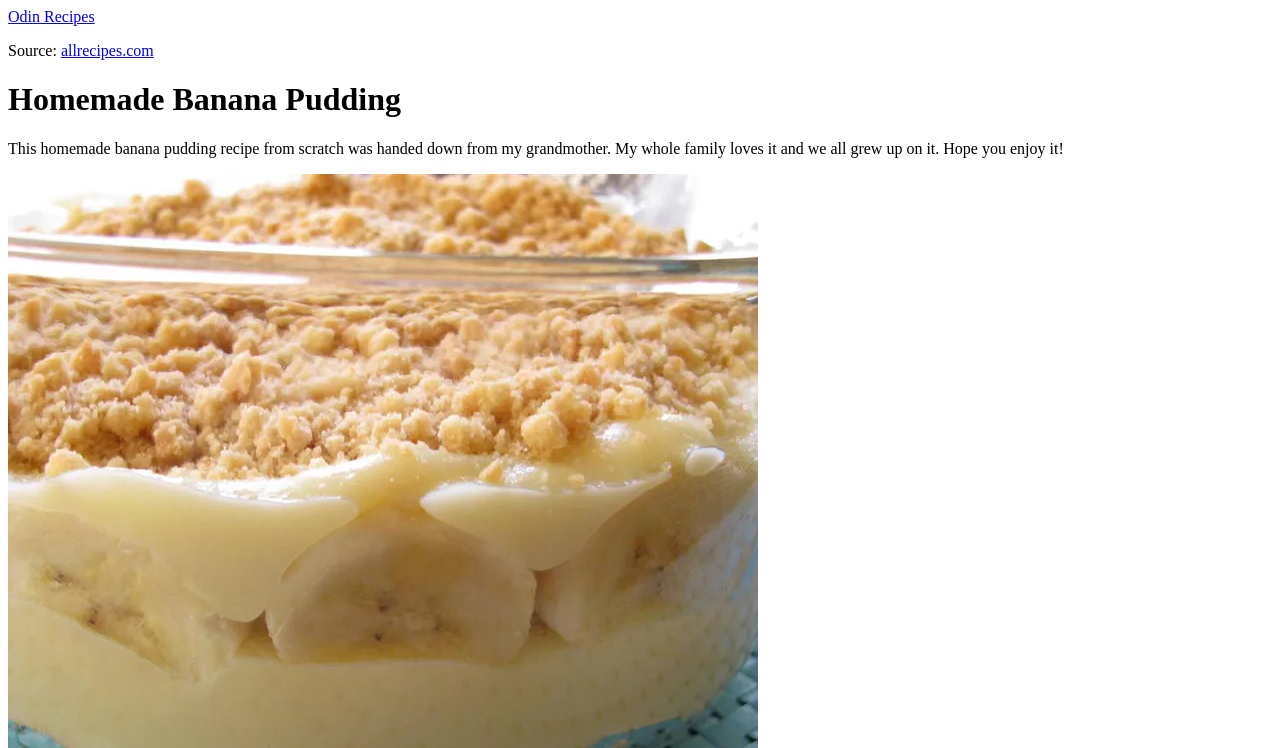
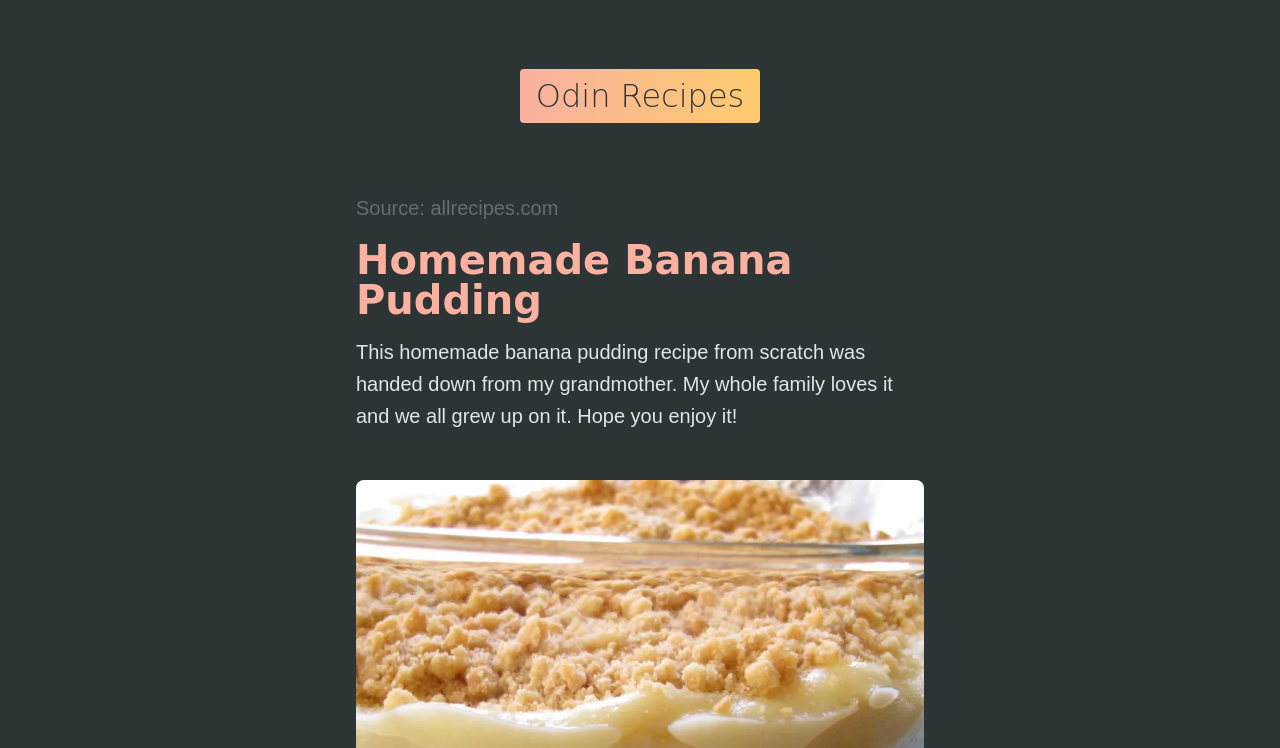
Before and after one commit to kadezaccaro/odin-recipes, a plain HTML site: page recipes/banana-pudding.html in a window 1280 px wide. Shown: the top 748 px of the page. Drawn offline with Linux system fonts and the light colour scheme; the site is published under a folder, as on GitHub Pages, so addresses that start at the root find nothing; a web font is replaced by a local one.

Commit message:
Fix file path of stylesheet and logo

```diff
--- a/recipes/banana-pudding.html
+++ b/recipes/banana-pudding.html
@@ -5,11 +5,11 @@
     <meta http-equiv="X-UA-Compatible" content="IE=edge" />
     <meta name="viewport" content="width=device-width, initial-scale=1.0" />
     <title>Homemade Banana Pudding</title>
-    <link rel="stylesheet" href="/styles.css" />
+    <link rel="stylesheet" href="../styles.css" />
   </head>
   <body>
     <nav>
-      <a href="/index.html" class="logo">Odin Recipes</a>
+      <a href="../index.html" class="logo">Odin Recipes</a>
     </nav>
 
     <main class="recipe-page">
```
Also changed, not shown: recipes/banana-pumpkin-bread.html (+2 -2 lines), recipes/blueberry-buckle.html (+2 -2 lines), recipes/strawberry-smoothie.html (+2 -2 lines).
